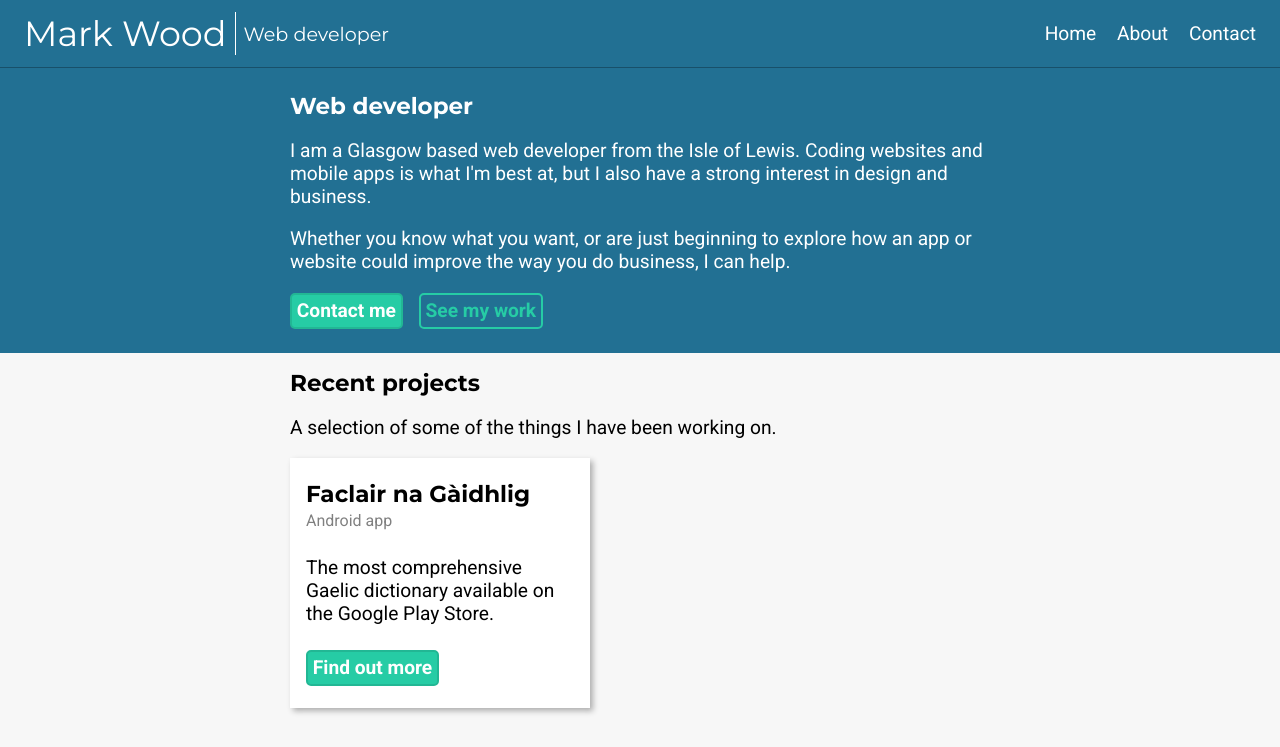
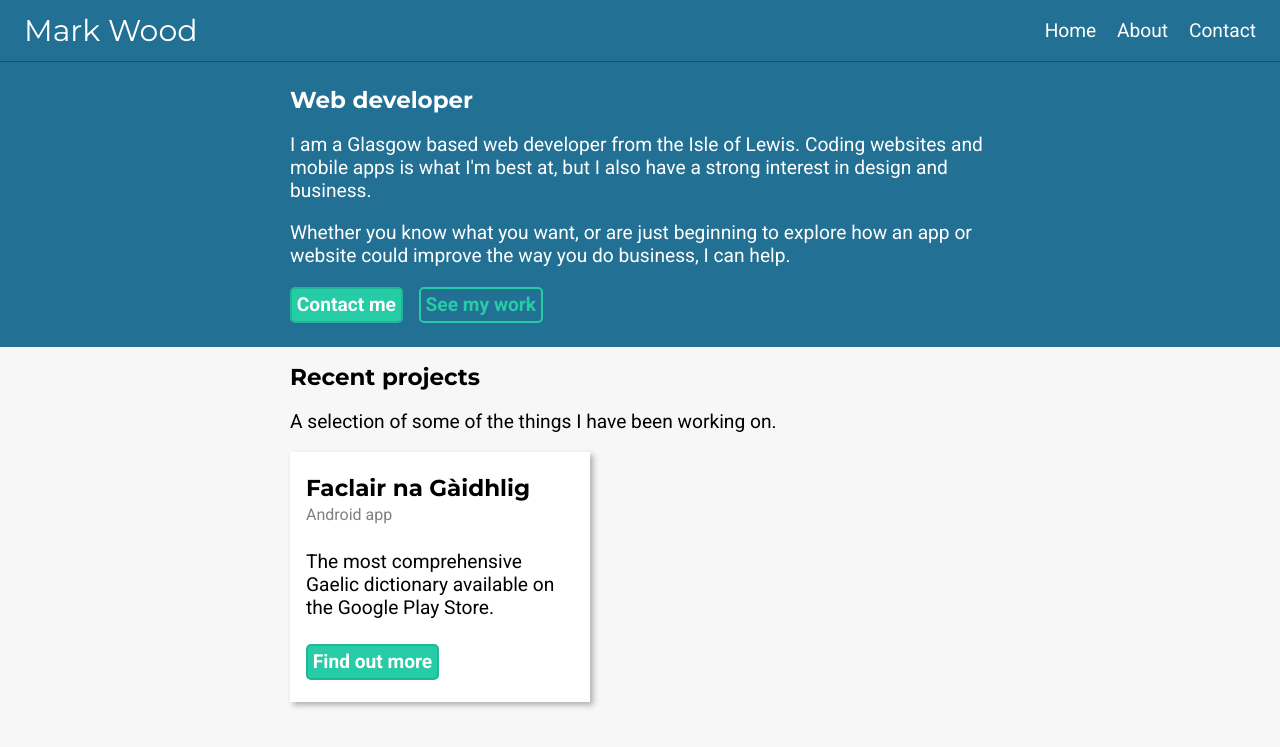
Before and after one commit to markw13a/markw13a, a Gatsby site: page / in a window 1280 px wide. Shown: the top 747 px of the page. Built offline with nearby package versions, Linux system fonts and the light colour scheme; Gatsby itself is replaced by a stand-in of ours.

Commit message:
Fiddled with home link

```diff
--- a/src/components/Header.jsx
+++ b/src/components/Header.jsx
@@ -36,7 +36,6 @@ const DesktopHeader = () => (
 	<header className="desktop-header">
 		<div className="home-logo">
 			<a href="/"> Mark Wood </a>
-			<span> Web developer </span>
 		</div>
 		<PageLinks />
 	</header>
--- a/src/styles/_header.scss
+++ b/src/styles/_header.scss
@@ -10,7 +10,7 @@ header {
 	.home-logo {
 		display: flex;
 		flex-direction: row;
-		align-items: center;
+		align-items: last baseline;
 		font-family: Montserrat;
 
 		& > * {
@@ -19,15 +19,8 @@ header {
 
 		a {
 			/* Want this to always be the same size, so use px */
-			font-size: 35px;
+			font-size: 30px;
 			text-decoration: none;
-		}
-
-		// Put a line between "Mark Wood" and "web developer"
-		a::after {
-			content: "";
-			border-right: 1px solid #fff;
-			margin: 0 0.5rem;
 		}
 	}
 
```
